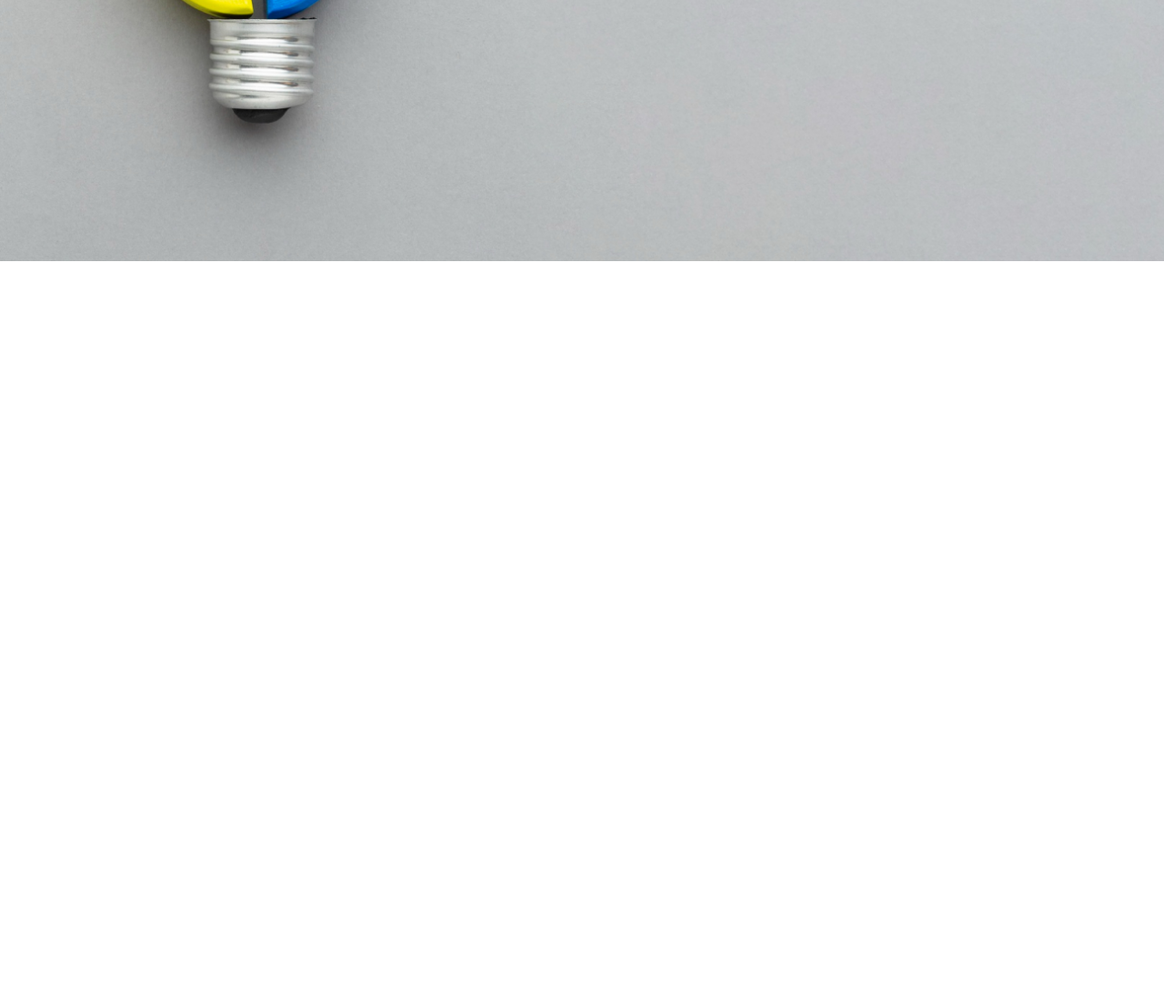
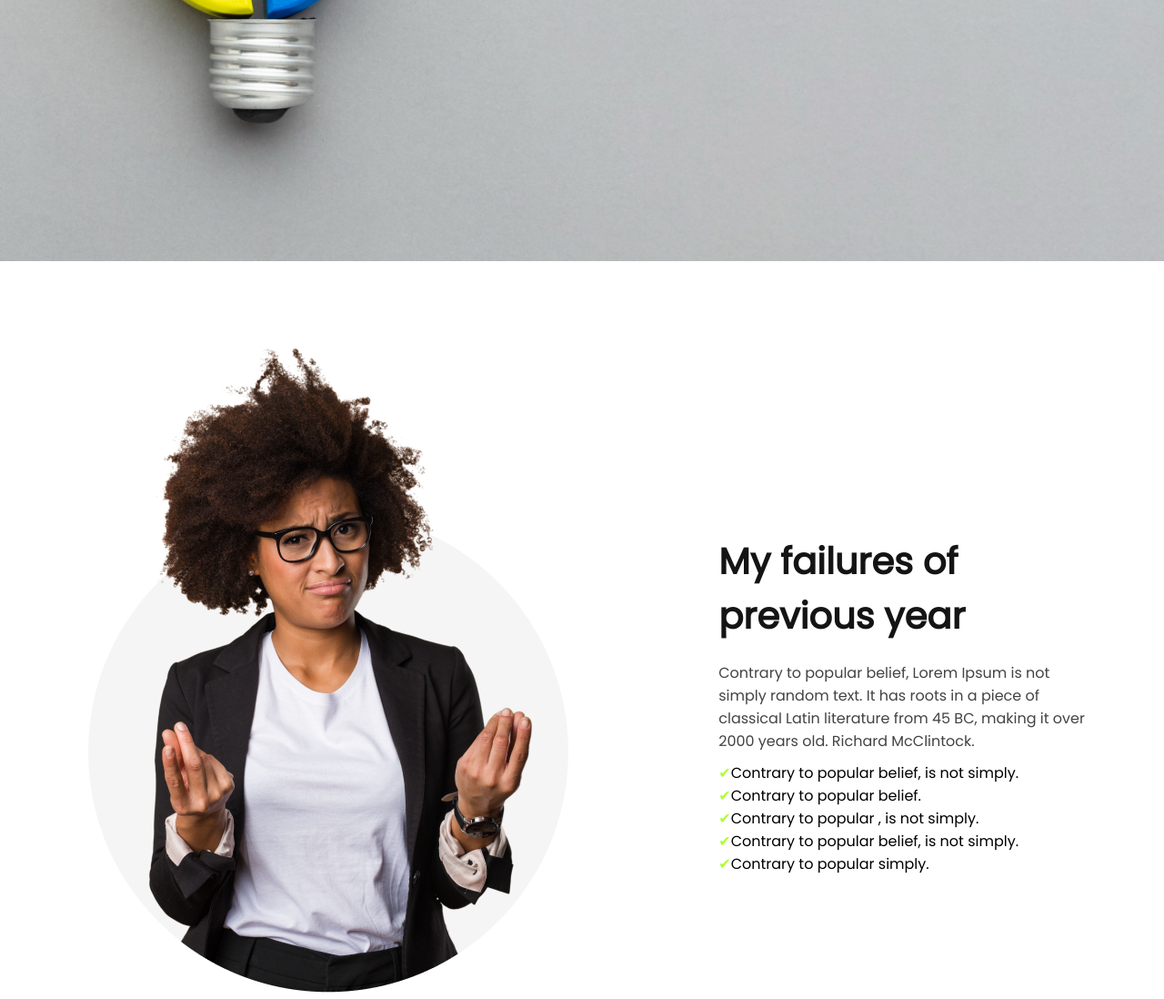
Before and after one commit to Tohahpro/first_website, a plain HTML site: page index.html in a window 1280 px wide. Shown: the part 513-1611 px from the top of the page at 91% size. Before the commit the page ends 800 px from the top, so only its background shows below. Drawn offline with Linux system fonts and the light colour scheme.

Commit message:
failure section add

```diff
--- a/index.html
+++ b/index.html
@@ -29,6 +29,35 @@
     </header>
 
     <!-- header section end  -->
+
+
+    <main>
+        <div class="previous-year">
+            <div class="main-section-img">
+                <img src="images/person.png" alt="">
+            </div>
+
+            <div class="previous-year-title">
+                <h2 class="previous-year-heading">
+                    My failures of previous year
+                </h2>
+
+                <p class="previous-year-description">Contrary to popular belief, Lorem Ipsum is not simply random text.
+                    It has roots in a piece of
+                    classical Latin literature from 45 BC, making it over 2000 years old. Richard McClintock.</p>
+
+                <div class="mark-details">
+                    <p><span class="checkmark">&#10004;</span>Contrary to popular belief, is not simply.</p>
+                    <p><span class="checkmark">&#10004;</span>Contrary to popular belief.</p>
+                    <p><span class="checkmark">&#10004;</span>Contrary to popular , is not simply.</p>
+                    <p><span class="checkmark">&#10004;</span>Contrary to popular belief, is not simply.</p>
+                    <p><span class="checkmark">&#10004;</span>Contrary to popular simply.</p>
+                </div>
+            </div>
+        </div>
+
+        <!-- previous-year add  -->
+    </main>
 </body>
 
 </html>
--- a/style.css
+++ b/style.css
@@ -56,3 +56,44 @@ body {
 
 
 /* header section end  */
+
+main {
+    margin-top: 80px;
+}
+
+.previous-year {
+    display: flex;
+    justify-content: space-around;
+}
+
+.previous-year-title {
+    margin-top: 200px;
+}
+
+.previous-year-heading {
+    color: var(--dark-01, #151414);
+    font-size: 40px;
+    font-weight: 700;
+    width: 288px;
+    margin-top: 20px;
+}
+
+
+.previous-year-description {
+    color: var(--dark-02, #444343);
+    font-size: 16px;
+    font-weight: 400;
+    width: 416px;
+    margin-top: 20px;
+}
+
+
+.mark-details {
+    margin-top: 10px;
+}
+
+.checkmark {
+    color: greenyellow;
+}
+
+/* previous year style end  */
```
